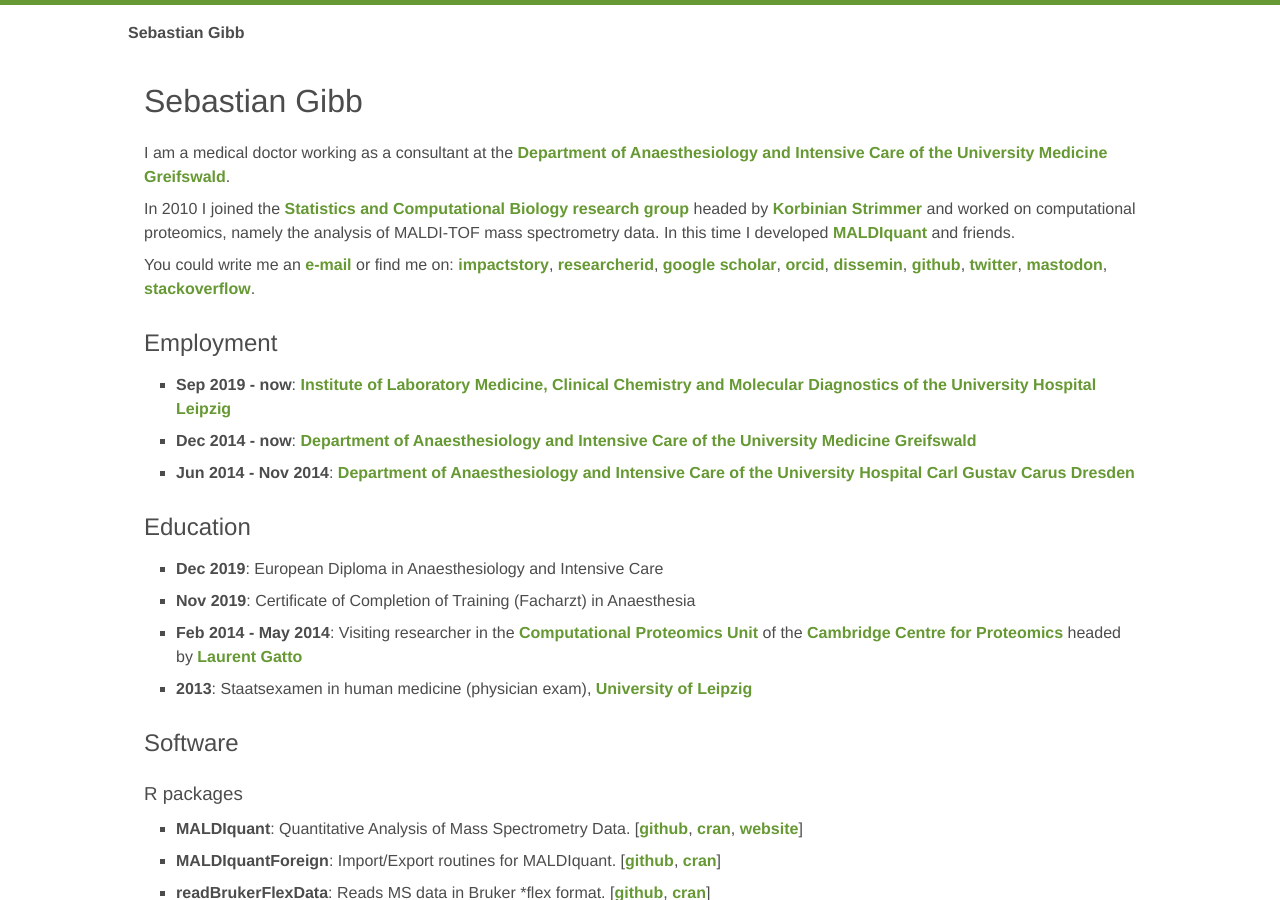
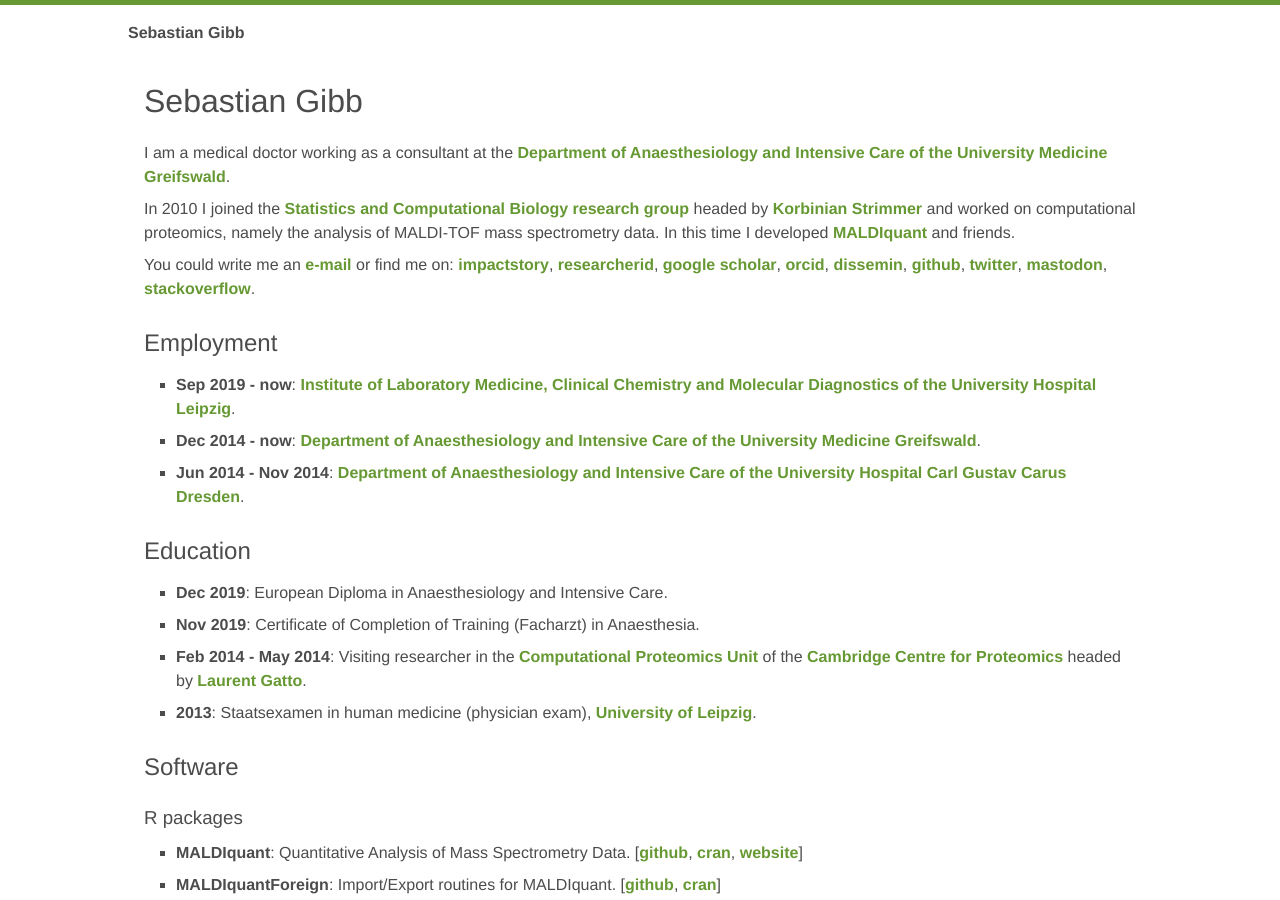
Before and after one commit to sgibb/sgibb.github.io, a Jekyll site: the page built from index.md, in a window 1280 px wide and 900 px high. Built offline with Jekyll 4.4.1, drawn with Linux system fonts in a browser that asks for light colours.

Commit message:
fix: add dot

```diff
--- a/index.md
+++ b/index.md
@@ -19,7 +19,7 @@ You could write me an <a href="mailto:{{ site.email }}">e-mail</a> or find me on
 {% for cv in site.data.cv %}
 ## {{ cv.type }}
 {% for entry in cv.entries %}
-- **{{ entry.time }}**: {{ entry.title }}
+- **{{ entry.time }}**: {{ entry.title }}.
 {% endfor %}
 {% endfor %}
 
```
